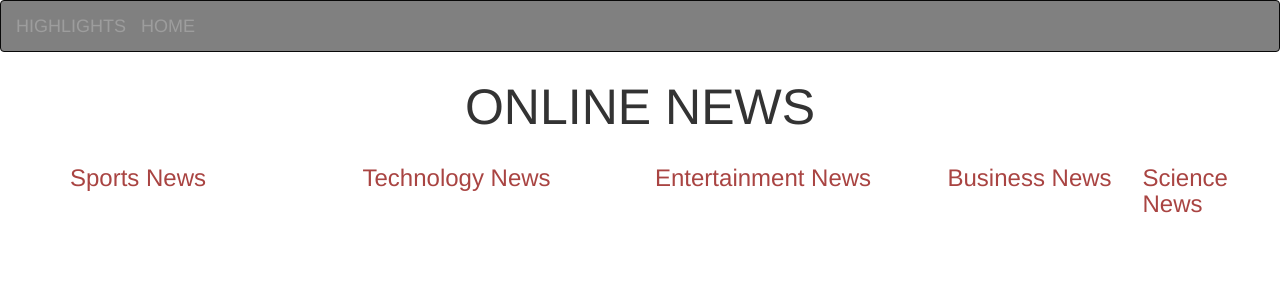
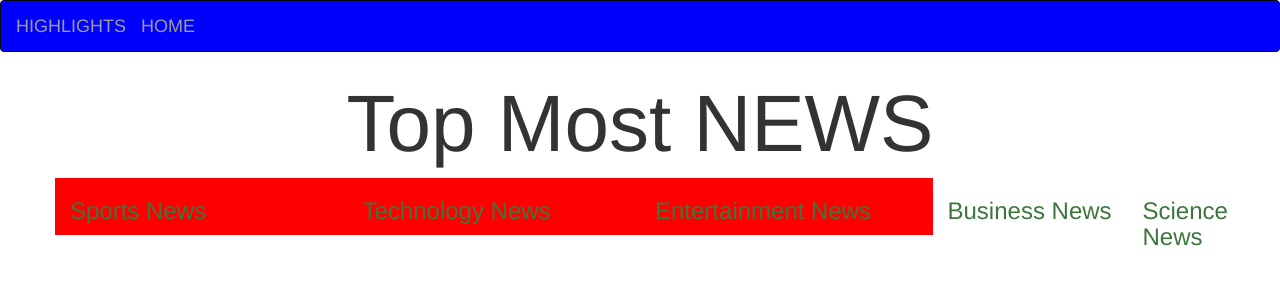
Before and after one commit to ronnieoginga/News-Highlight, a Flask app: template app/templates/index.html in a window 1280 px wide. Shown: the top 300 px of the page. Run offline with Flask 2, Linux system fonts and the light colour scheme; the template is opened without the code that fills it, so the values that code supplies are empty; some libraries are stand-ins or nearby versions.

Commit message:
updated start.sh

```diff
--- a/app/main/views.py
+++ b/app/main/views.py
@@ -17,7 +17,7 @@ def index():
     entertainment_source = get_sources('entertainment')
     business_source = get_sources('business')
     science_source = get_sources('science')
-    title = 'Home - Welcome to the NewsHighlights '
+    title = 'Home - News HIGHLIGHTs '
     return render_template('index.html',title = title, general = general_source, sports = sports_source,technology =technology_source, entertainment = entertainment_source, business =business_source, science =science_source)
 
 @main.route('/source/<id>')
--- a/app/static/css/index.css
+++ b/app/static/css/index.css
@@ -0,0 +1,3 @@
+  .col-md-3{
+    background-color: red;
+  }
--- a/app/templates/base.html
+++ b/app/templates/base.html
@@ -6,7 +6,7 @@
         {% if title %}
         <title> {{ title }}</title>
         {% else %}
-        <title> Welcome to the News highlights </title>
+        <title> News HIGHLIGHT </title>
         {% endif %}
     </head>
     <body>
--- a/app/templates/index.html
+++ b/app/templates/index.html
@@ -12,47 +12,47 @@
         {% if title %}
         <title> {{ title }}</title>
         {% else %}
-        <title> Welcome to the News highlights</title>
+        <title> News HIGHLIGHTs</title>
         {% endif %}
 
     </head>
     <body>
     {% block content %}
     <div class="container" style= "padding-top:60px;">
-   <h1 style="font-size:50px; text-align:center;">ONLINE NEWS</h1>
+   <h1 style="font-size:80px; text-align:center;">Top Most NEWS</h1>
 <!-- general source section  -->
 <div class="row">
       <div class="col-md-3">
             <!-- Sports news  -->
-            <h3 class="text-danger"> Sports News </h3>
+            <h3 class="text-success"> Sports News </h3>
             <ul>
                   {{ macro.displaySourceList(sports)}}
             </ul>
       </div>
       <div class="col-md-3">
             <!-- Technology news  -->
-            <h3 class="text-danger"> Technology News </h3>
+            <h3 class="text-success"> Technology News </h3>
             <ul>
                   {{ macro.displaySourceList(technology)}}
             </ul>
       </div>
       <div class="col-md-3">
             <!-- Entertainment news  -->
-            <h3 class="text-danger"> Entertainment News </h3>
+            <h3 class="text-success"> Entertainment News </h3>
             <ul>
                   {{ macro.displaySourceList(entertainment)}}
             </ul>
       </div>
       <div class="col-md-2">
             <!-- Business news  -->
-            <h3 class="text-danger""> Business News </h3>
+            <h3 class="text-success""> Business News </h3>
             <ul>
                   {{ macro.displaySourceList(business)}}
             </ul>
       </div>
       <div class="col-md-1">
             <!-- Science news  -->
-            <h3 class="text-danger"> Science News </h3>
+            <h3 class="text-success"> Science News </h3>
             <ul>
                   {{ macro.displaySourceList(science)}}
             </ul>
--- a/app/templates/navbar.html
+++ b/app/templates/navbar.html
@@ -1,4 +1,4 @@
-<div class="navbar navbar-inverse" role="navigation" style="background-color:grey;overflow: hidden;
+<div class="navbar navbar-inverse" role="navigation" style="background-color:blue;overflow: hidden;
     position: fixed; z-index: 1; top: 0; width: 100%;">
         <div class="container-fluid">
             <div class="navbar-header">
--- a/config.py
+++ b/config.py
@@ -4,7 +4,7 @@ class Config:
     General configuration parent class
     '''
 
-    NEWS_API_BASE_URL ='https://newsapi.org/v2/top-headlines?sources={}&apiKey={}'
+    NEWS_API_BASE_URL ='https://newsapi.org/v2/top-headlines?sources={}&apiKey=b1a033e6c7ca401b91604412773ca89e'
     SOURCES_URL = 'https://newsapi.org/v2/sources?category={}&apiKey={}'
     NEWS_API_KEY = os.environ.get('NEWS_API_KEY')
 
--- a/run.py
+++ /dev/null
@@ -1,5 +0,0 @@
-from app import app
-
-app.run(
-    debug = True
-)
```
Also changed, not shown: tests/article_test.py (+1 -0 lines), app/requests.py (line endings or trailing spaces).
